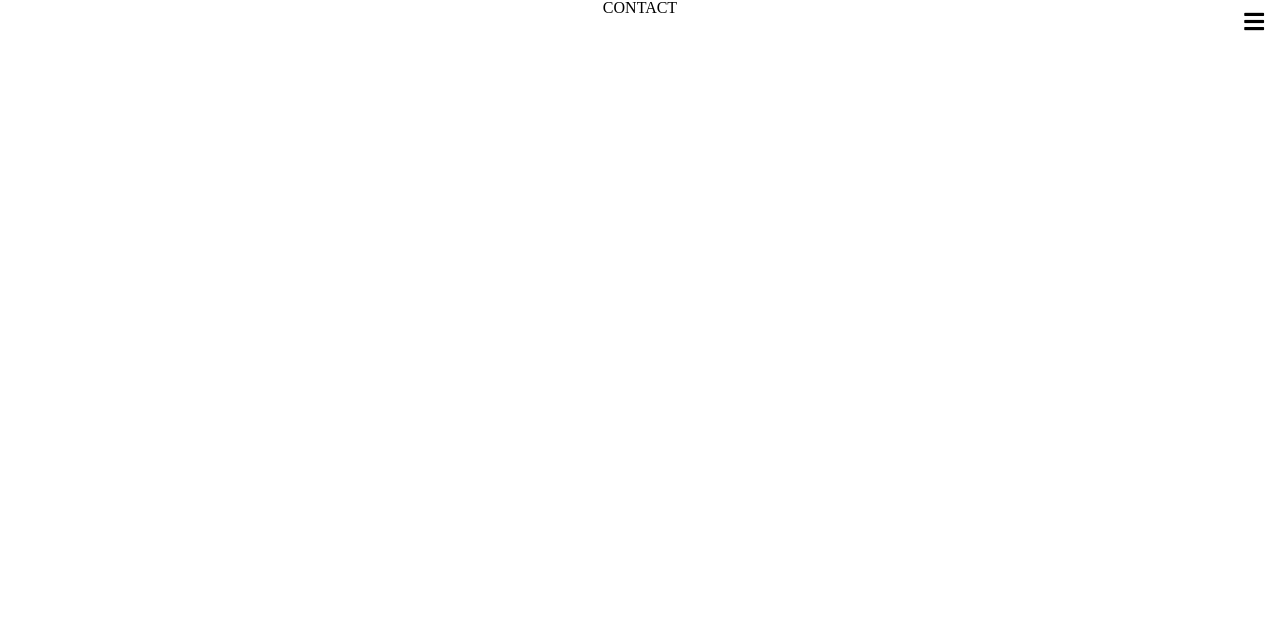
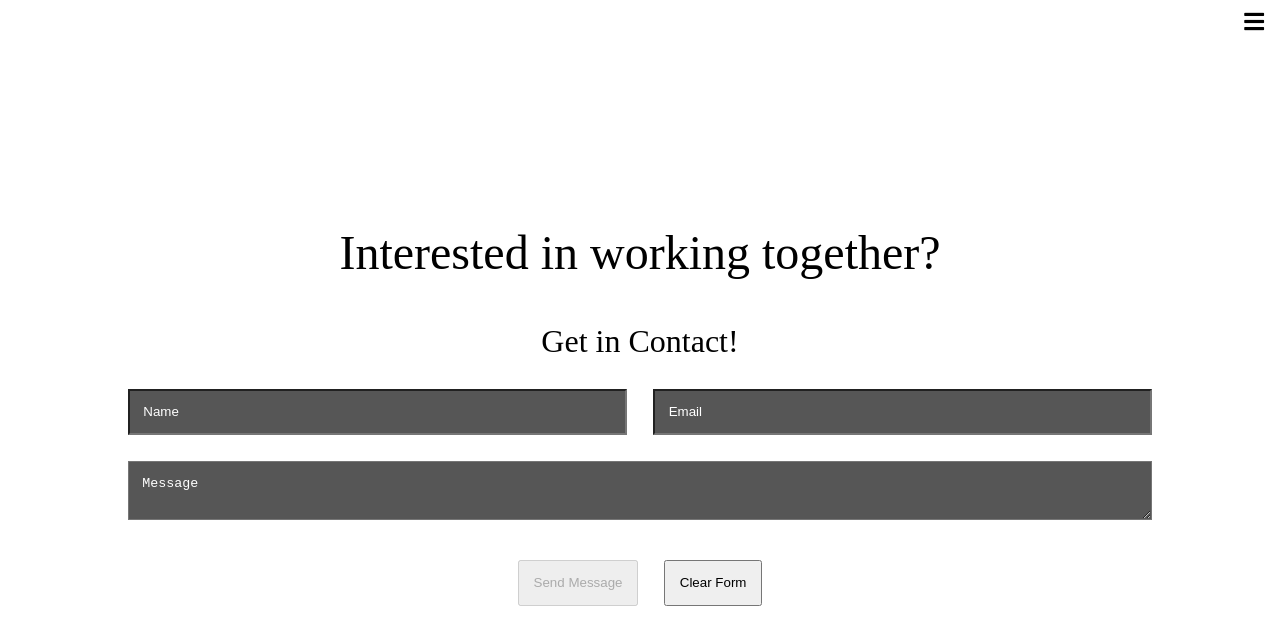
Before and after one commit to McTrip777/portfolio, a React (Create React App) app in the folder portfolio/: page /contact in a window 1280 px wide. Shown: the top 644 px of the page. Built offline with nearby package versions, Linux system fonts and the light colour scheme; a web font is replaced by a local one.

Commit message:
Contact page and some of the about page done

```diff
--- a/portfolio/src/components/About.jsx
+++ b/portfolio/src/components/About.jsx
@@ -1,9 +1,32 @@
 import React from 'react'
+import Selfie from '../img/selfie.jpeg'
 
 function About() {
     return (
-        <div>
-            About
+        <div className="aboutContainer">
+            {/* <img src={Selfie} alt="" /> */}
+            <div className="aboutContent">
+                <h1>ABOUT</h1>
+                <p>Lorem ipsum dolor sit amet consectetur,
+                adipisicing elit. Ex ipsa est corporis
+                nesciunt non assumenda ratione quia officia
+                repellat voluptatem quo dolores facere
+                repudiandae, natus animi fugiat quaerat
+                    culpa! Modi.<br /><br /> Lorem ipsum
+                    dolor sit amet consectetur adipisicing
+                    elit. Dolor enim eveniet, incidunt aspernatur
+                    nobis alias, porro voluptatibus illo ratione
+                    possimus eos. Unde adipisci, laudantium
+                    consequuntur cumque temporibus quasi
+                    dignissimos quam.<br /><br /> Lorem ipsum
+                    dolor, sit amet consectetur adipisicing
+                    elit. Consequuntur accusantium magni quae
+                    quis quidem nesciunt suscipit ea mollitia
+                    velit officia! Perspiciatis, quam quas.
+                    Non ipsum molestias, sapiente repudiandae
+                    amet dolorum?</p>
+            </div>
+
         </div>
     )
 }
--- a/portfolio/src/components/Contact.jsx
+++ b/portfolio/src/components/Contact.jsx
@@ -1,11 +1,51 @@
-import React from 'react'
+import React, { useEffect, useState } from 'react'
 
 function Contact() {
+    // const [name, setName] = useState('')
+    // const [email, setEmail] = useState('')
+    // const [message, setMessage] = useState('')
+
+    // const updateField = (field, value) => {
+    //     this.setState({ [field]: value })
+    // }
+    const [state, setState] = useState({ name: "", email: "", message: "" });
+
+    function onChange(event) {
+        const { name, value } = event.target;
+        setState(prevState => ({ ...prevState, [name]: value }));
+    }
+
+    function clearState() {
+        setState({ name: "", email: "", message: "" });
+    }
+    // console.log(document.getElementsByClassName("btnOne")[0].disabled = false)
+    useEffect(() => {
+        if (state.name !== "" && state.message !== "" && state.email !== "") {
+            document.getElementsByClassName("btnOne")[0].disabled = false;
+        } else {
+            document.getElementsByClassName("btnOne")[0].disabled = true;
+        }
+    }, [state])
+
     return (
-        <div>
-            CONTACT
-        </div>
+        <form method="post" action="https://formspree.io/xvoglaop">
+            <header className="contactHeader">
+                <h2>Interested in working together?</h2>
+                <p>Get in Contact!</p>
+            </header>
+            <div className="row">
+                <div className="nameAndEmail">
+                    <input className="nameEmail name" type="text" value={state.name} name="name" id="name" placeholder="Name" autoComplete="off" onChange={onChange} />
+                    <input className="nameEmail email" type="text" value={state.email} name="email" id="email" placeholder="Email" autoComplete="off" onChange={onChange} />
+                </div>
+                <textarea className="subMessage" value={state.message} name="message" id="message" placeholder="Message" onChange={onChange} ></textarea>
+
+                <div className="buttons inp">
+                    <input className="btnOne" type="submit" value="Send Message" disabled />
+                    <input className="clearBtn" type="reset" value="Clear Form" onClick={clearState} />
+                </div>
+            </div>
+        </form>
     )
 }
-
 export default Contact
--- a/portfolio/src/components/Home.jsx
+++ b/portfolio/src/components/Home.jsx
@@ -22,6 +22,7 @@ function Home() {
         <div className="homeContainer">
             <section className="section header">
                 <h1>Jacob McFaul</h1>
+                <p>Front-End Developer</p>
             </section>
             {state.map((proj) => (
                 <section className="project section">
@@ -43,7 +44,7 @@ function Home() {
                 </div>
             </section>
             <section className="section homeContact">
-                <h3>Need a website?</h3>
+                <h3>Need a Website?</h3>
                 <Link to="/contact">Get in Contact</Link>
                 <div className="info">
                     <a href="tel:1-805-390-6653">(805) 390-6653</a>
--- a/portfolio/src/components/Projects.jsx
+++ b/portfolio/src/components/Projects.jsx
@@ -2,8 +2,11 @@ import React from 'react'
 
 function Projects() {
     return (
-        <div>
-            PROJECTS
+        <div className="projectsContainer">
+            <h1>Projects</h1>
+            <div className="allProjects">
+
+            </div>
         </div>
     )
 }
--- a/portfolio/src/index.scss
+++ b/portfolio/src/index.scss
@@ -2,4 +2,7 @@
 @import './styles/customs.scss';
 @import './App.scss';
 @import './styles/nav.scss';
-@import './styles/home.scss'
+@import './styles/home.scss';
+@import './styles/about.scss';
+@import './styles/contact.scss';
+@import './styles/projects.scss';
--- /dev/null
+++ b/portfolio/src/styles/about.scss
@@ -0,0 +1,28 @@
+.aboutContainer{
+    display: flex;
+    justify-content: center;
+    align-items: center;
+    height: 100vh;
+    width: 100vw;
+    img{
+        width:40vw;
+        max-height: 100vh;
+        // padding:3em;
+        object-fit: cover;
+        border-radius: 10px;
+    }
+    .aboutContent{
+        padding: 3em;
+        text-align: left;
+        overflow: hidden;
+        h1{
+            font-size: 2em;
+            padding-bottom: 1em;
+        }
+        p{
+            line-height: 1.5em;
+            font-size: 1.2em;
+
+        }
+    }
+}
--- /dev/null
+++ b/portfolio/src/styles/contact.scss
@@ -0,0 +1,73 @@
+form{
+    width:80vw;
+    margin: auto;
+    display: flex;
+    flex-direction: column;
+    justify-content: center;
+    align-items: center;
+    height:100vh;
+    .contactHeader{
+        text-align: center;
+        h2{
+            font-size: 3em;
+            padding:1em 0;
+        }
+        p{
+            font-size: 2em;
+            padding-bottom: 1em;
+        }
+    }
+    .row{
+        display: flex;
+        flex-direction: column;
+        align-items: center;
+        width:100%;
+        .nameAndEmail{
+            display: flex;
+            width:100%;
+
+            .nameEmail{
+                padding:1em;
+                width:100%;
+                background-color: rgba(68,68,68, .9);
+                color: white;
+                &::placeholder {
+                    color: white;
+                }
+            }
+            .name{
+                margin-right: 1em;
+            }
+            .email{
+                margin-left: 1em;
+            }
+        }
+        .subMessage{
+            box-sizing: border-box;
+            width:100%;
+            padding:1em;
+            margin:2em 0;
+            background-color: rgba(68,68,68, .9);
+            color: white;
+            &::placeholder {
+                color: white;
+            }
+        }
+    }
+    .buttons{
+        width:80%;
+        display: flex;
+        justify-content: center;
+        .btnOne{
+            margin:1em;
+            padding:1em;
+            cursor: pointer;
+        }
+        .clearBtn{
+            margin:1em;
+            padding:1em;
+            cursor: pointer;
+        }
+    }
+
+}
--- a/portfolio/src/styles/home.scss
+++ b/portfolio/src/styles/home.scss
@@ -9,6 +9,7 @@
     .header{
 
         display: flex;
+        flex-direction: column;
         justify-content: center;
         align-items: center;
         height: 100vh;
@@ -18,6 +19,10 @@
             // font-family: 'Satisfy', cursive;
             font-size: 5em;
             font-weight: bolder;
+        }
+        p{
+            padding:1em;
+            font-size: 2em;
         }
     }
     // PROJECTS
--- /dev/null
+++ b/portfolio/src/styles/projects.scss
@@ -0,0 +1,8 @@
+.projectsContainer{
+    h1{
+
+    }
+    .allProjects{
+
+    }
+}
```
Also changed, not shown: portfolio/src/img/selfie.jpeg (added), 1 other file (tests, documents, lock files or other folders).
